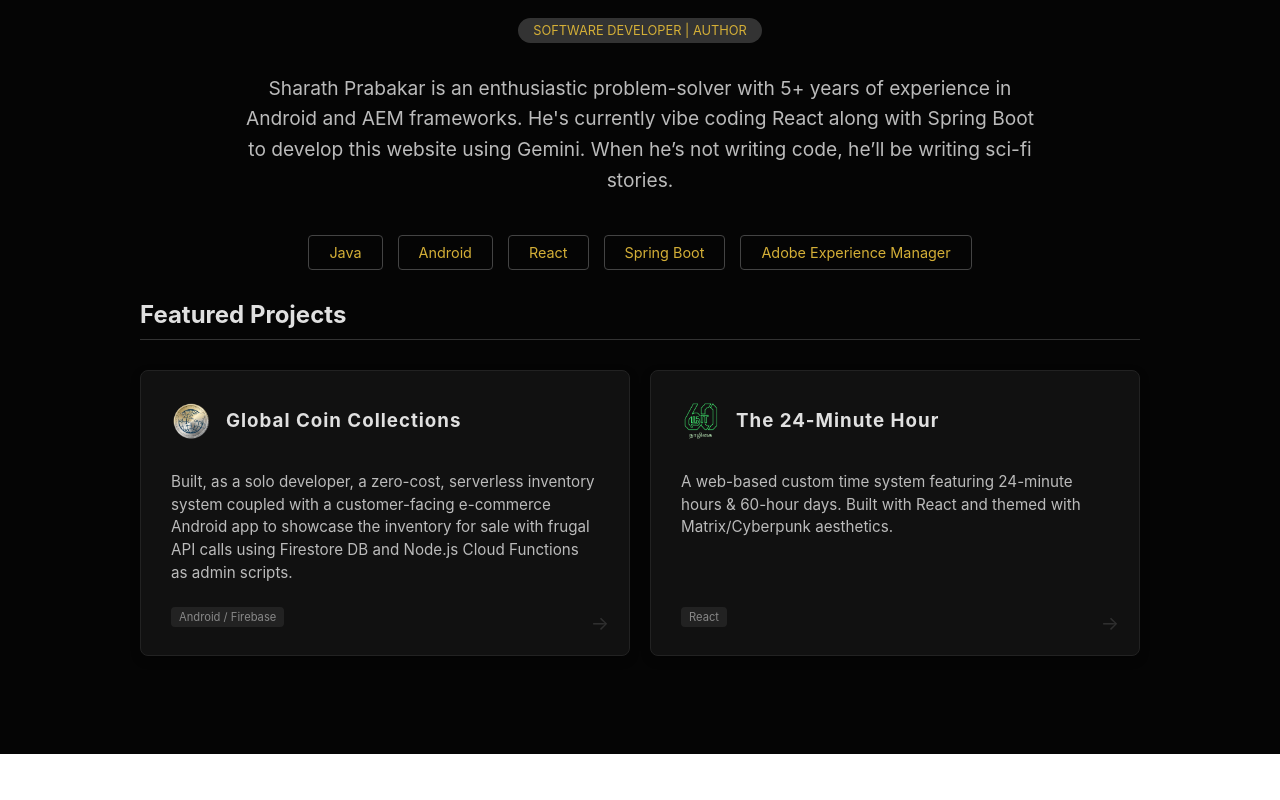
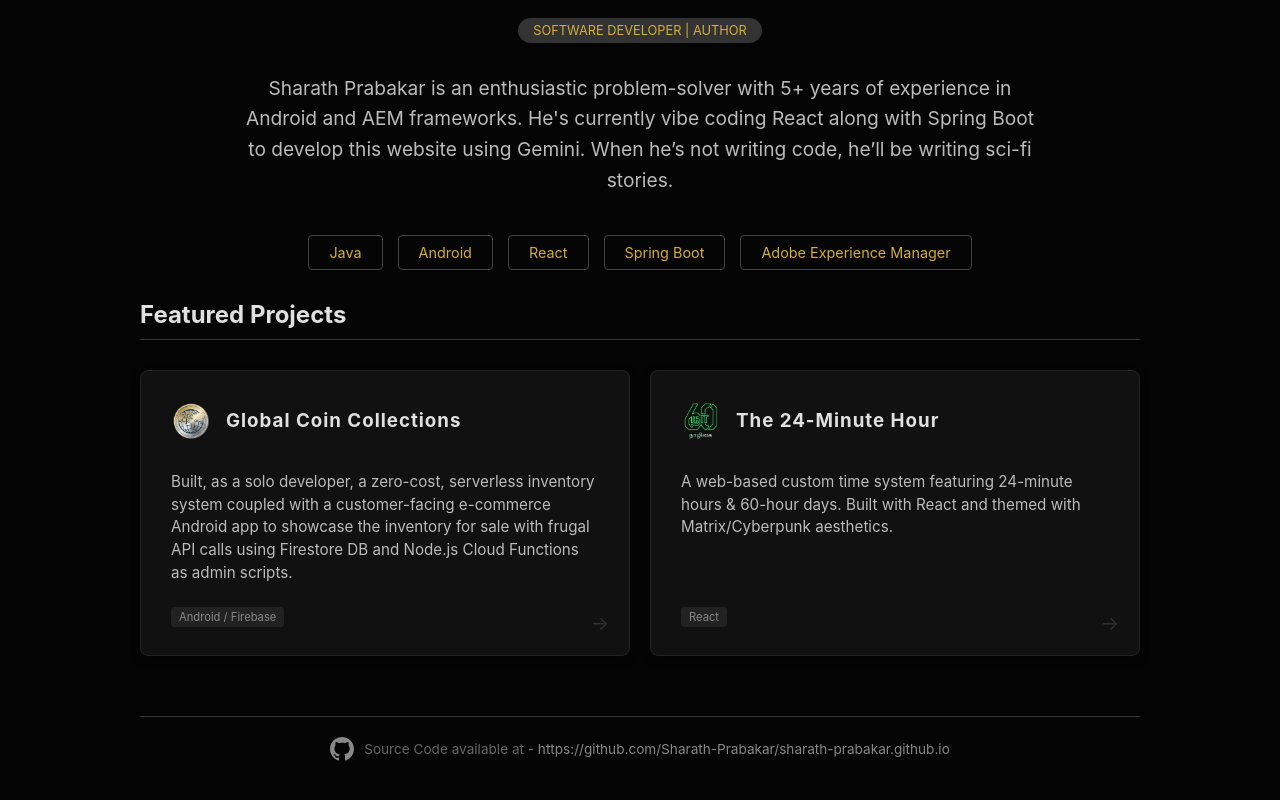
Before and after one commit to Sharath-Prabakar/sharath-prabakar.github.io, a React (Vite) app: page /#/ in a window 1280 px wide. Shown: the part 226-1026 px from the top of the page. Before the commit the page ends 980 px from the top, so only its background shows below. Built offline with nearby package versions, Linux system fonts and the light colour scheme; no server answers.

Commit message:
Adding Footer to home page & deploy script

```diff
--- a/src/Home.jsx
+++ b/src/Home.jsx
@@ -51,7 +51,31 @@
                     />
                 </div>
             </section>
-
+            {/* 4. FOOTER / SOURCE CODE */}
+            <footer style={styles.footer}>
+                <svg
+                    height="24"
+                    viewBox="0 0 16 16"
+                    version="1.1"
+                    width="24"
+                    aria-hidden="true"
+                    fill="#888"
+                    style={{ marginRight: '10px' }}
+                >
+                    <path fillRule="evenodd" d="M8 0C3.58 0 0 3.58 0 8c0 3.54 2.29 6.53 5.47 7.59.4.07.55-.17.55-.38 0-.19-.01-.82-.01-1.49-2.01.37-2.53-.49-2.69-.94-.09-.23-.48-.94-.82-1.13-.28-.15-.68-.52-.01-.53.63-.01 1.08.58 1.23.82.72 1.21 1.87.87 2.33.66.07-.52.28-.87.51-1.07-1.78-.2-3.64-.89-3.64-3.95 0-.87.31-1.59.82-2.15-.08-.2-.36-1.02.08-2.12 0 0 .67-.21 2.2.82.64-.18 1.32-.27 2-.27.68 0 1.36.09 2 .27 1.53-1.04 2.2-.82 2.2-.82.44 1.1.16 1.92.08 2.12.51.56.82 1.27.82 2.15 0 3.07-1.87 3.75-3.65 3.95.29.25.54.73.54 1.48 0 1.07-.01 1.93-.01 2.2 0 .21.15.46.55.38A8.013 8.013 0 0016 8c0-4.42-3.58-8-8-8z"></path>
+                </svg>
+                <span>
+                    Source Code available at - {' '}
+                    <a
+                        href="https://github.com/Sharath-Prabakar/sharath-prabakar.github.io"
+                        target="_blank"
+                        rel="noopener noreferrer"
+                        style={styles.footerLink}
+                    >
+                        https://github.com/Sharath-Prabakar/sharath-prabakar.github.io
+                    </a>
+                </span>
+            </footer>
         </div>
     );
 };
@@ -222,7 +246,27 @@
         borderRadius: '4px',
         fontSize: '0.9rem',
         color: "#d4af37",
-    }
+    },
+    footer: {
+        marginTop: '60px',
+        paddingTop: '20px',
+        borderTop: '1px solid #333',
+        width: '100%',
+        maxWidth: '1000px',
+        display: 'flex',
+        alignItems: 'center',
+        justifyContent: 'center',
+        color: '#666',
+        fontSize: '0.85rem',
+        textAlign: 'center',
+        flexWrap: 'wrap',
+    },
+    footerLink: {
+        color: '#888',
+        textDecoration: 'none',
+        transition: 'color 0.2s ease',
+        borderBottom: '1px solid transparent'
+    },
 };
 
 export default Home;
```
Also changed, not shown: 2 other files (tests, documents, lock files or other folders).
